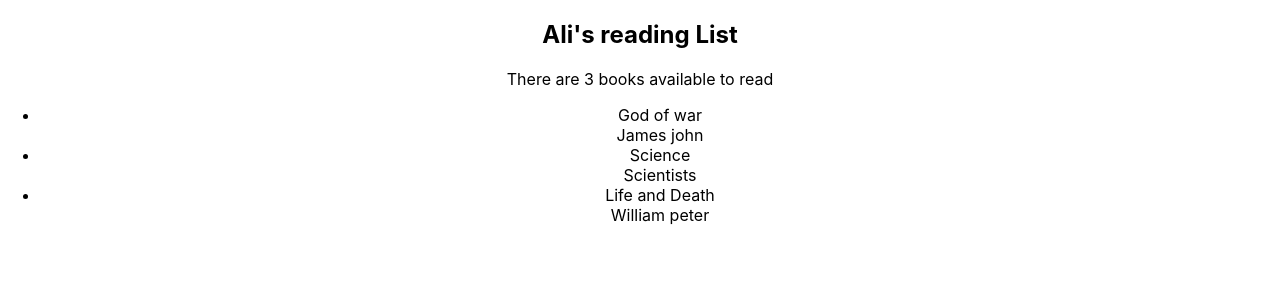
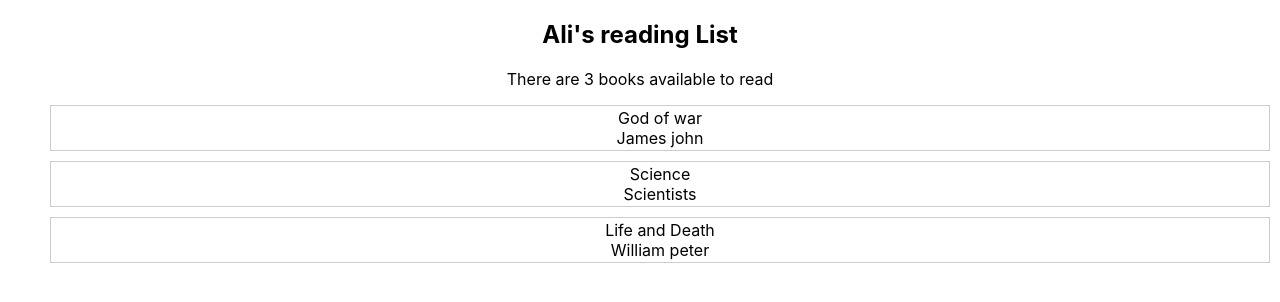
Before and after one commit to abdulmuqsit10101/React-Context-Hooks, a React (Create React App) app: page / in a window 1280 px wide. Shown: the top 302 px of the page. Built offline with nearby package versions, Linux system fonts and the light colour scheme.

Commit message:
[src/App.css]: BookDetails (list-item) class style addtion.

```diff
--- a/src/App.css
+++ b/src/App.css
@@ -36,3 +36,10 @@
     transform: rotate(360deg);
   }
 }
+
+.list-item{
+  padding: 2px;
+  border: 1px solid #ccc;
+  list-style-type: none;
+  margin: 10px;
+}
```
